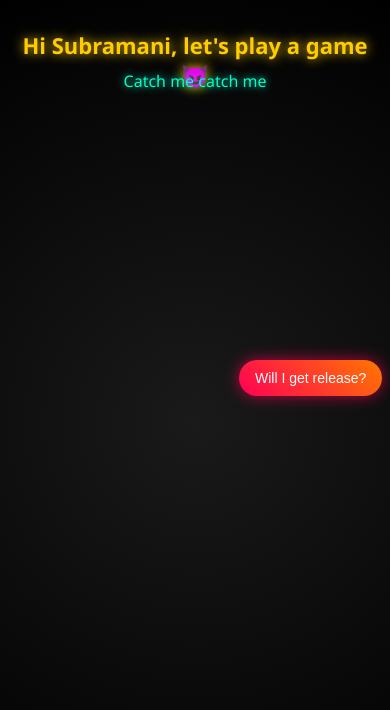
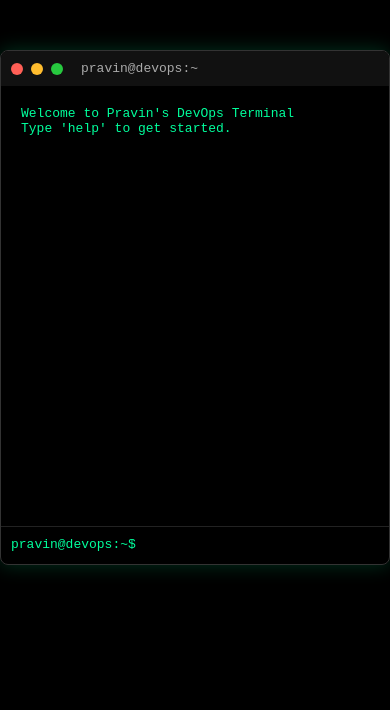
Before and after one commit to electroboi-30/portfolio-vps-infra, a plain HTML site: page index.html in a window 390 px wide. Drawn offline with Linux system fonts and the light colour scheme.

```diff
--- a/index.html
+++ b/index.html
@@ -2,23 +2,24 @@
 <html lang="en">
 <head>
   <meta charset="UTF-8">
-  <meta name="viewport" content="width=device-width, initial-scale=1.0">
-  <title>Catch Me Game </title>
+  <title>Pravin | DevOps Terminal</title>
   <link rel="stylesheet" href="style.css">
 </head>
 <body>
 
-<div id="gameArea">
-  <!-- Main Title (only here) -->
-  <div id="title">Hi Subramani, let's play a game 😈</div>
+<div class="terminal">
+  <div class="header">
+    <span class="dot red"></span>
+    <span class="dot yellow"></span>
+    <span class="dot green"></span>
+    <span class="title">pravin@devops:~</span>
+  </div>
 
-  <div id="message">Catch me catch me </div>
-  <button id="runBtn">Will I get release?</button>
+  <div class="output" id="output"></div>
 
-  <!-- Second screen (NO title here) -->
-  <div id="banner">
-    <h2>Vaipu illa raja 😂</h2>
-    <img src="meme.jpg" alt="Meme here">
+  <div class="input-line">
+    <span class="prompt">pravin@devops:~$</span>
+    <input type="text" id="commandInput" autofocus>
   </div>
 </div>
 
--- a/script.js
+++ b/script.js
@@ -1,38 +1,81 @@
-const btn = document.getElementById("runBtn");
-const message = document.getElementById("message");
-const banner = document.getElementById("banner");
-const title = document.getElementById("title");
+const output = document.getElementById("output");
+const input = document.getElementById("commandInput");
 
-let escapeCount = 0;
-const maxEscape = 8;
+const commands = {
+  help: `
+Available commands:
+whoami      - About me
+skills      - My skills
+projects    - My work
+experience  - Experience
+contact     - Contact info
+clear       - Clear terminal
+`,
 
-moveButton();
+  whoami: `
+Pravin Nayakar
+DevOps Engineer
 
-// Universal handler (works for both mobile & desktop)
-btn.addEventListener("pointerdown", (e) => {
-  e.preventDefault();
+I work with Linux, NGINX, Docker and cloud technologies.
+Passionate about automation and scalable infrastructure.
+`,
 
-  if (escapeCount < maxEscape) {
-    moveButton();
-    escapeCount++;
-  } else {
-    // Final success
-    btn.style.display = "none";
-    message.style.display = "none";
-    title.style.display = "none";
-    banner.style.display = "block";
+  skills: `
+- Linux
+- NGINX
+- Docker
+- Git & GitHub
+- CI/CD
+- AWS Basics
+- Shell Scripting
+- JavaScript
+`,
+
+  projects: `
+1. NGINX Reverse Proxy
+2. Dockerized Applications
+3. VPS Hosting & Deployment
+`,
+
+  experience: `
+TCS - Working professional
+
+DevOps-focused engineer with a background in software development and hands-on experience in
+Linux server management, web hosting, and deployment workflows. Skilled in configuring NGINX,
+managing deployments using Git, and troubleshooting real-world production issues. Currently
+expanding expertise in Docker and CI/CD.
+`,
+
+  contact: `
+Email: pnayakar7@gmail.com
+GitHub: github.com/electroboi-30
+LinkedIn: linkedin.com/in/pravinnayakar
+`
+};
+
+function print(text) {
+  output.innerHTML += text + "\n";
+  output.scrollTop = output.scrollHeight;
+}
+
+input.addEventListener("keydown", function(e) {
+  if (e.key === "Enter") {
+    const cmd = input.value.trim();
+
+    print(`pravin@devops:~$ ${cmd}`);
+
+    if (cmd === "clear") {
+      output.innerHTML = "";
+    } else if (commands[cmd]) {
+      print(commands[cmd]);
+    } else {
+      print("Command not found. Type 'help'");
+    }
+
+    input.value = "";
   }
 });
 
-function moveButton() {
-  const gameArea = document.getElementById("gameArea");
-
-  const maxX = gameArea.clientWidth - btn.offsetWidth;
-  const maxY = gameArea.clientHeight - btn.offsetHeight;
-
-  const randomX = Math.random() * maxX;
-  const randomY = Math.random() * maxY;
-
-  btn.style.left = randomX + "px";
-  btn.style.top = randomY + "px";
-}
+// Initial welcome message
+print("Welcome to Pravin's DevOps Terminal");
+print("Type 'help' to get started.\n");
--- a/style.css
+++ b/style.css
@@ -1,136 +1,63 @@
-/* Reset */
-* {
+body {
   margin: 0;
-  padding: 0;
-  box-sizing: border-box;
+  background: #000;
+  color: #00ff9c;
+  font-family: monospace;
 }
 
-/* Body */
-body {
-  height: 100vh;
-  background: radial-gradient(circle, #1a1a1a, #000);
-  display: flex;
-  justify-content: center;
-  align-items: center;
+.terminal {
+  max-width: 900px;
+  margin: 50px auto;
+  border: 1px solid #333;
+  border-radius: 8px;
   overflow: hidden;
-  font-family: 'Segoe UI', sans-serif;
-  color: white;
+  box-shadow: 0 0 20px rgba(0,255,150,0.2);
 }
 
-/* Game Area */
-#gameArea {
-  position: relative;
-  width: 100%;
-  height: 100%;
+.header {
+  background: #111;
+  padding: 10px;
+  display: flex;
+  align-items: center;
 }
 
-/* Title */
-#title {
-  position: absolute;
-  top: 40px;
-  width: 100%;
-  text-align: center;
-  font-size: 28px;
-  font-weight: bold;
-  color: #ffcc00;
-  text-shadow: 0 0 12px #ffcc00;
-  padding: 0 10px;
+.dot {
+  height: 12px;
+  width: 12px;
+  border-radius: 50%;
+  margin-right: 8px;
 }
 
-/* Catch message */
-#message {
-  position: absolute;
-  top: 90px;
-  width: 100%;
-  text-align: center;
-  font-size: 20px;
-  font-weight: 500;
-  color: #00ffcc;
-  text-shadow: 0 0 8px #00ffcc;
+.red { background: #ff5f56; }
+.yellow { background: #ffbd2e; }
+.green { background: #27c93f; }
+
+.title {
+  margin-left: 10px;
+  color: #aaa;
 }
 
-/* Button */
-button {
-  position: absolute;
-  padding: 14px 22px;
-  font-size: 17px;
-  border: none;
-  border-radius: 30px;
-  background: linear-gradient(45deg, #ff0055, #ff7700);
-  color: white;
-  cursor: pointer;
-  transition: transform 0.2s ease, box-shadow 0.2s ease;
-  box-shadow: 0 0 15px rgba(255, 0, 85, 0.7);
+.output {
+  padding: 20px;
+  min-height: 400px;
+  white-space: pre-wrap;
 }
 
-/* Button hover (desktop) */
-button:hover {
-  transform: scale(1.1);
-  box-shadow: 0 0 25px rgba(255, 0, 85, 1);
+.input-line {
+  display: flex;
+  padding: 10px;
+  border-top: 1px solid #222;
 }
 
-/* Banner (final screen) */
-#banner {
-  display: none;
-  position: absolute;
-  top: 50%;
-  left: 50%;
-  transform: translate(-50%, -50%);
-  text-align: center;
-  animation: fadeIn 0.5s ease-in-out;
+.prompt {
+  margin-right: 10px;
 }
 
-/* Banner text */
-#banner h2 {
-  font-size: 28px;
-  color: #ff0055;
-  text-shadow: 0 0 15px #ff0055;
+input {
+  background: transparent;
+  border: none;
+  color: #00ff9c;
+  outline: none;
+  width: 100%;
+  font-family: monospace;
 }
-
-/* Meme image */
-#banner img {
-  margin-top: 20px;
-  max-width: 300px;
-  width: 80%;
-  border-radius: 15px;
-  box-shadow: 0 0 20px rgba(255,255,255,0.3);
-}
-
-/* Fade animation */
-@keyframes fadeIn {
-  from {
-    opacity: 0;
-    transform: translate(-50%, -60%);
-  }
-  to {
-    opacity: 1;
-    transform: translate(-50%, -50%);
-  }
-}
-
-/* 📱 Mobile Responsive */
-@media (max-width: 600px) {
-
-  #title {
-    font-size: 22px;
-    top: 30px;
-  }
-
-  #message {
-    font-size: 16px;
-    top: 70px;
-  }
-
-  button {
-    font-size: 14px;
-    padding: 10px 16px;
-  }
-
-  #banner h2 {
-    font-size: 22px;
-  }
-
-  #banner img {
-    max-width: 90%;
-  }
-}
```
Also changed, not shown: README.md, meme.jpg (deleted).
